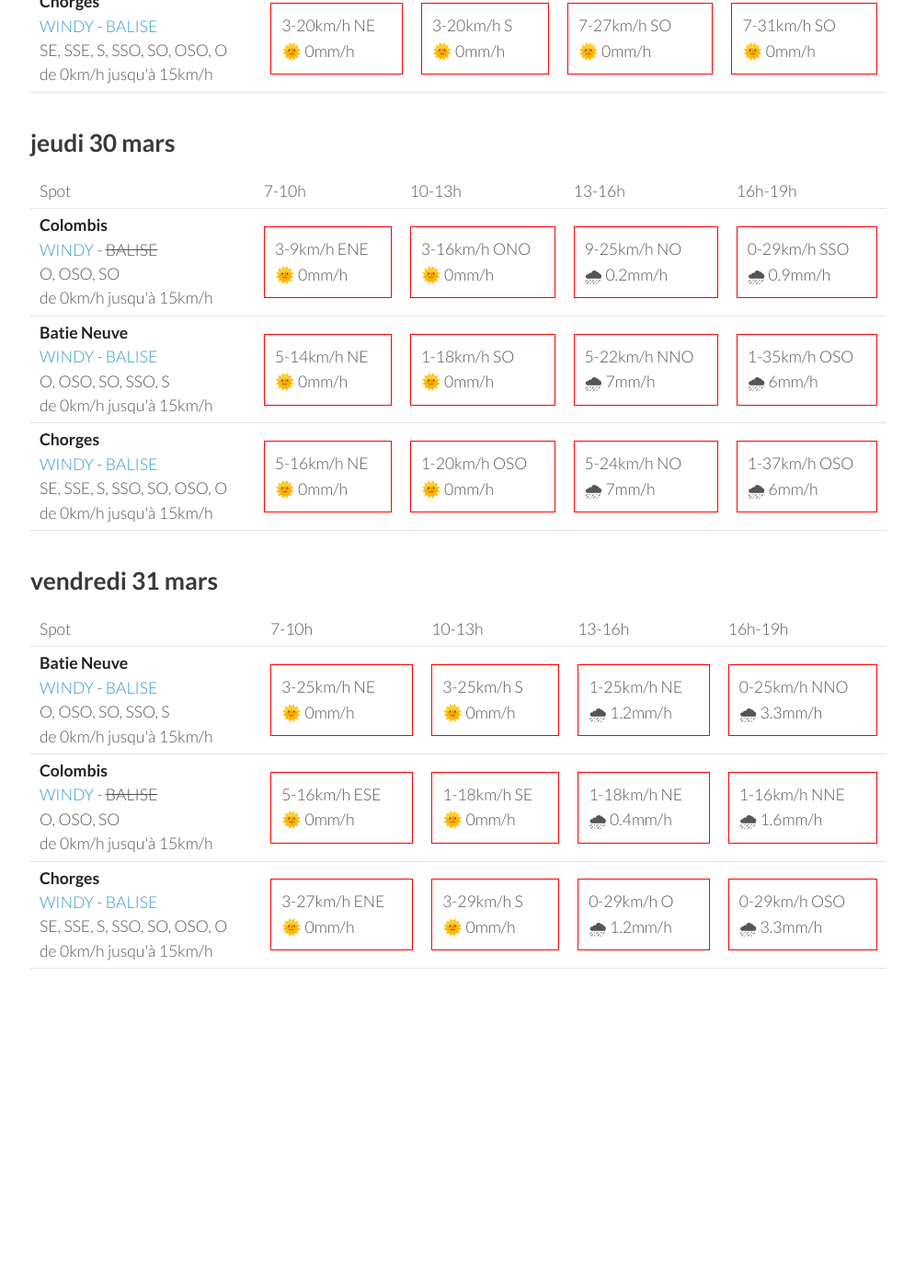
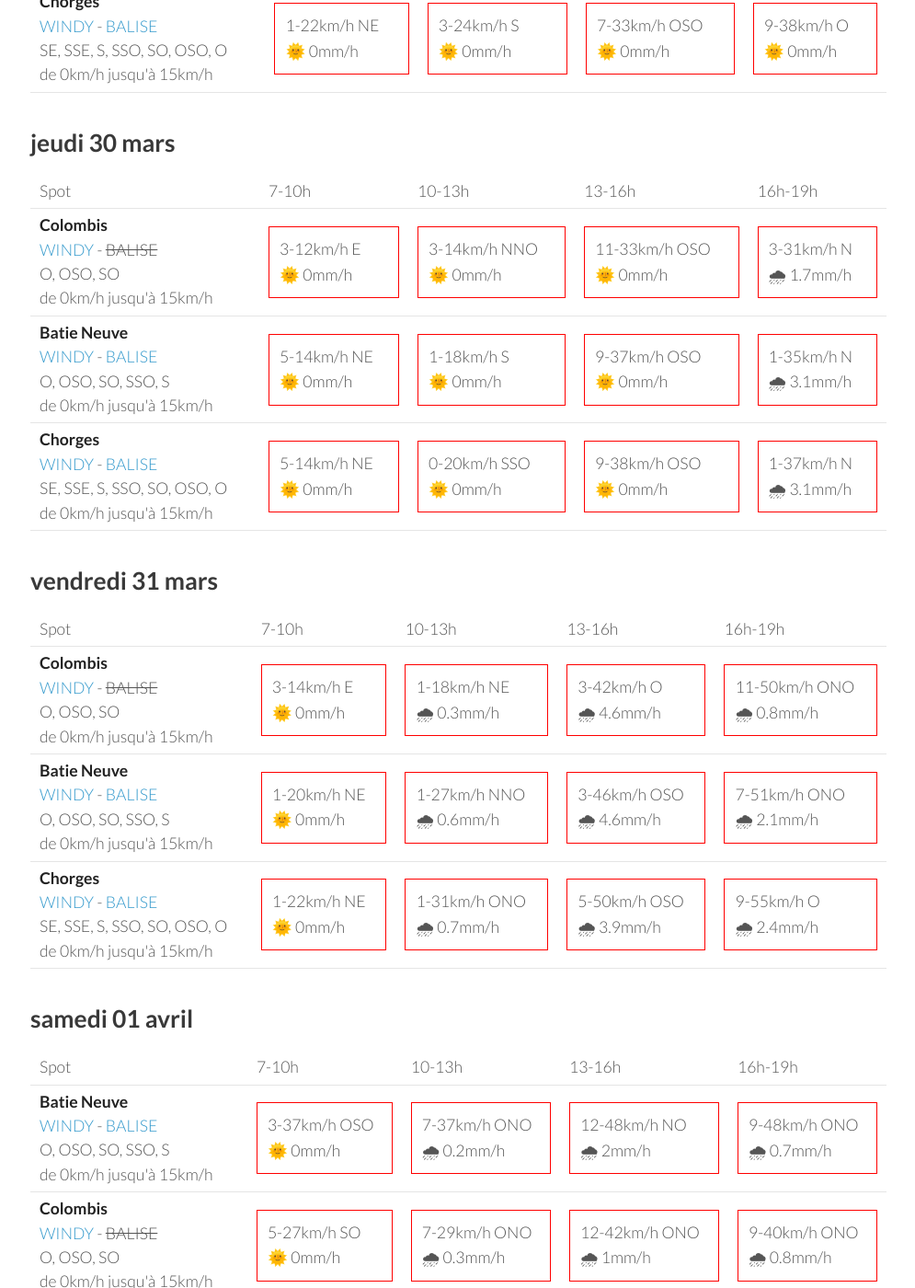
Before and after one commit to parapente-dans-le-nord/parapente-dans-le-nord.github.io, a Jekyll site: the page built from saint_andre.markdown, in a window 1280 px wide and 1400 px high, scrolled down 1568 px. Shown: the whole window at 92% size, without its empty margins (25-1020 px from the left). Built offline with Jekyll 4.4.1, drawn with Linux system fonts in a browser that asks for light colours; before the commit the page ends 2749 px from its top, so only the background shows below that; some of the changed text lies outside the part shown.

Commit message:
update index.markdown

```diff
--- a/saint_andre.markdown
+++ b/saint_andre.markdown
@@ -7,7 +7,7 @@ title:  "Tous les spots"
 {: .links}
 
 # Prevision Windy, modèle Arome
-page mise à jour le lundi 27 mars 06:35
+page mise à jour le lundi 27 mars 10:36
 
 ## lundi 27 mars
 
@@ -114,32 +114,32 @@ page mise à jour le lundi 27 mars 06:35
       <td>16h-19h</td>
     </tr>
 <tr>
-        <td><strong>Colombis</strong><br><a href="https://windy.com/44.494/6.216?44.559,6.262,10">WINDY</a> - <span class="no-balise"> BALISE </span><br> <span class="vent-favorable">O, OSO, SO</span><br><span class="force-vent">de 0km/h jusqu'à 15km/h</span> </td>
+        <td><strong>Batie Neuve</strong><br><a href="https://windy.com/44.584/6.236?44.559,6.262,10,m:eTtagly">WINDY</a> - <span class=""><a href="https://www.openwindmap.org/PP554">BALISE</a> </span><br> <span class="vent-favorable">O, OSO, SO, SSO, S</span><br><span class="force-vent">de 0km/h jusqu'à 15km/h</span> </td>
 
-            <td><div class="not-flyable"><p>5-12km/h E</p><p>🌞 0mm/h</p></div></td>
-            <td><div class="not-flyable"><p>1-14km/h SE</p><p>🌞 0mm/h</p></div></td>
-            <td><div class="not-flyable"><p>5-22km/h OSO</p><p>🌞 0mm/h</p></div></td>
-            <td><div class="not-flyable"><p>5-25km/h OSO</p><p>🌞 0mm/h</p></div></td>
+            <td><div class="not-flyable"><p>3-22km/h NE</p><p>🌞 0mm/h</p></div></td>
+            <td><div class="not-flyable"><p>3-24km/h S</p><p>🌞 0mm/h</p></div></td>
+            <td><div class="not-flyable"><p>7-31km/h OSO</p><p>🌞 0mm/h</p></div></td>
+            <td><div class="not-flyable"><p>7-37km/h O</p><p>🌞 0mm/h</p></div></td>
 
 
     </tr>
 <tr>
-        <td><strong>Batie Neuve</strong><br><a href="https://windy.com/44.584/6.236?44.559,6.262,10,m:eTtagly">WINDY</a> - <span class=""><a href="https://www.openwindmap.org/PP554">BALISE</a> </span><br> <span class="vent-favorable">O, OSO, SO, SSO, S</span><br><span class="force-vent">de 0km/h jusqu'à 15km/h</span> </td>
+        <td><strong>Colombis</strong><br><a href="https://windy.com/44.494/6.216?44.559,6.262,10">WINDY</a> - <span class="no-balise"> BALISE </span><br> <span class="vent-favorable">O, OSO, SO</span><br><span class="force-vent">de 0km/h jusqu'à 15km/h</span> </td>
 
-            <td><div class="not-flyable"><p>3-18km/h NE</p><p>🌞 0mm/h</p></div></td>
-            <td><div class="not-flyable"><p>3-20km/h S</p><p>🌞 0mm/h</p></div></td>
+            <td><div class="not-flyable"><p>5-16km/h E</p><p>🌞 0mm/h</p></div></td>
+            <td><div class="not-flyable"><p>3-16km/h SSE</p><p>🌞 0mm/h</p></div></td>
             <td><div class="not-flyable"><p>7-27km/h SO</p><p>🌞 0mm/h</p></div></td>
-            <td><div class="not-flyable"><p>7-29km/h SO</p><p>🌞 0mm/h</p></div></td>
+            <td><div class="not-flyable"><p>9-31km/h O</p><p>🌞 0mm/h</p></div></td>
 
 
     </tr>
 <tr>
         <td><strong>Chorges</strong><br><a href="https://windy.com/44.578/6.280?44.559,6.262,10">WINDY</a> - <span class=""><a href="https://www.openwindmap.org/PP554">BALISE</a> </span><br> <span class="vent-favorable">SE, SSE, S, SSO, SO, OSO, O</span><br><span class="force-vent">de 0km/h jusqu'à 15km/h</span> </td>
 
-            <td><div class="not-flyable"><p>3-20km/h NE</p><p>🌞 0mm/h</p></div></td>
-            <td><div class="not-flyable"><p>3-20km/h S</p><p>🌞 0mm/h</p></div></td>
-            <td><div class="not-flyable"><p>7-27km/h SO</p><p>🌞 0mm/h</p></div></td>
-            <td><div class="not-flyable"><p>7-31km/h SO</p><p>🌞 0mm/h</p></div></td>
+            <td><div class="not-flyable"><p>1-22km/h NE</p><p>🌞 0mm/h</p></div></td>
+            <td><div class="not-flyable"><p>3-24km/h S</p><p>🌞 0mm/h</p></div></td>
+            <td><div class="not-flyable"><p>7-33km/h OSO</p><p>🌞 0mm/h</p></div></td>
+            <td><div class="not-flyable"><p>9-38km/h O</p><p>🌞 0mm/h</p></div></td>
 
 
     </tr>
@@ -162,10 +162,10 @@ page mise à jour le lundi 27 mars 06:35
 <tr>
         <td><strong>Colombis</strong><br><a href="https://windy.com/44.494/6.216?44.559,6.262,10">WINDY</a> - <span class="no-balise"> BALISE </span><br> <span class="vent-favorable">O, OSO, SO</span><br><span class="force-vent">de 0km/h jusqu'à 15km/h</span> </td>
 
-            <td><div class="not-flyable"><p>3-9km/h ENE</p><p>🌞 0mm/h</p></div></td>
-            <td><div class="not-flyable"><p>3-16km/h ONO</p><p>🌞 0mm/h</p></div></td>
-            <td><div class="not-flyable"><p>9-25km/h NO</p><p>🌧 0.2mm/h</p></div></td>
-            <td><div class="not-flyable"><p>0-29km/h SSO</p><p>🌧 0.9mm/h</p></div></td>
+            <td><div class="not-flyable"><p>3-12km/h E</p><p>🌞 0mm/h</p></div></td>
+            <td><div class="not-flyable"><p>3-14km/h NNO</p><p>🌞 0mm/h</p></div></td>
+            <td><div class="not-flyable"><p>11-33km/h OSO</p><p>🌞 0mm/h</p></div></td>
+            <td><div class="not-flyable"><p>3-31km/h N</p><p>🌧 1.7mm/h</p></div></td>
 
 
     </tr>
@@ -173,19 +173,19 @@ page mise à jour le lundi 27 mars 06:35
         <td><strong>Batie Neuve</strong><br><a href="https://windy.com/44.584/6.236?44.559,6.262,10,m:eTtagly">WINDY</a> - <span class=""><a href="https://www.openwindmap.org/PP554">BALISE</a> </span><br> <span class="vent-favorable">O, OSO, SO, SSO, S</span><br><span class="force-vent">de 0km/h jusqu'à 15km/h</span> </td>
 
             <td><div class="not-flyable"><p>5-14km/h NE</p><p>🌞 0mm/h</p></div></td>
-            <td><div class="not-flyable"><p>1-18km/h SO</p><p>🌞 0mm/h</p></div></td>
-            <td><div class="not-flyable"><p>5-22km/h NNO</p><p>🌧 7mm/h</p></div></td>
-            <td><div class="not-flyable"><p>1-35km/h OSO</p><p>🌧 6mm/h</p></div></td>
+            <td><div class="not-flyable"><p>1-18km/h S</p><p>🌞 0mm/h</p></div></td>
+            <td><div class="not-flyable"><p>9-37km/h OSO</p><p>🌞 0mm/h</p></div></td>
+            <td><div class="not-flyable"><p>1-35km/h N</p><p>🌧 3.1mm/h</p></div></td>
 
 
     </tr>
 <tr>
         <td><strong>Chorges</strong><br><a href="https://windy.com/44.578/6.280?44.559,6.262,10">WINDY</a> - <span class=""><a href="https://www.openwindmap.org/PP554">BALISE</a> </span><br> <span class="vent-favorable">SE, SSE, S, SSO, SO, OSO, O</span><br><span class="force-vent">de 0km/h jusqu'à 15km/h</span> </td>
 
-            <td><div class="not-flyable"><p>5-16km/h NE</p><p>🌞 0mm/h</p></div></td>
-            <td><div class="not-flyable"><p>1-20km/h OSO</p><p>🌞 0mm/h</p></div></td>
-            <td><div class="not-flyable"><p>5-24km/h NO</p><p>🌧 7mm/h</p></div></td>
-            <td><div class="not-flyable"><p>1-37km/h OSO</p><p>🌧 6mm/h</p></div></td>
+            <td><div class="not-flyable"><p>5-14km/h NE</p><p>🌞 0mm/h</p></div></td>
+            <td><div class="not-flyable"><p>0-20km/h SSO</p><p>🌞 0mm/h</p></div></td>
+            <td><div class="not-flyable"><p>9-38km/h OSO</p><p>🌞 0mm/h</p></div></td>
+            <td><div class="not-flyable"><p>1-37km/h N</p><p>🌧 3.1mm/h</p></div></td>
 
 
     </tr>
@@ -206,32 +206,32 @@ page mise à jour le lundi 27 mars 06:35
       <td>16h-19h</td>
     </tr>
 <tr>
-        <td><strong>Batie Neuve</strong><br><a href="https://windy.com/44.584/6.236?44.559,6.262,10,m:eTtagly">WINDY</a> - <span class=""><a href="https://www.openwindmap.org/PP554">BALISE</a> </span><br> <span class="vent-favorable">O, OSO, SO, SSO, S</span><br><span class="force-vent">de 0km/h jusqu'à 15km/h</span> </td>
+        <td><strong>Colombis</strong><br><a href="https://windy.com/44.494/6.216?44.559,6.262,10">WINDY</a> - <span class="no-balise"> BALISE </span><br> <span class="vent-favorable">O, OSO, SO</span><br><span class="force-vent">de 0km/h jusqu'à 15km/h</span> </td>
 
-            <td><div class="not-flyable"><p>3-25km/h NE</p><p>🌞 0mm/h</p></div></td>
-            <td><div class="not-flyable"><p>3-25km/h S</p><p>🌞 0mm/h</p></div></td>
-            <td><div class="not-flyable"><p>1-25km/h NE</p><p>🌧 1.2mm/h</p></div></td>
-            <td><div class="not-flyable"><p>0-25km/h NNO</p><p>🌧 3.3mm/h</p></div></td>
+            <td><div class="not-flyable"><p>3-14km/h E</p><p>🌞 0mm/h</p></div></td>
+            <td><div class="not-flyable"><p>1-18km/h NE</p><p>🌧 0.3mm/h</p></div></td>
+            <td><div class="not-flyable"><p>3-42km/h O</p><p>🌧 4.6mm/h</p></div></td>
+            <td><div class="not-flyable"><p>11-50km/h ONO</p><p>🌧 0.8mm/h</p></div></td>
 
 
     </tr>
 <tr>
-        <td><strong>Colombis</strong><br><a href="https://windy.com/44.494/6.216?44.559,6.262,10">WINDY</a> - <span class="no-balise"> BALISE </span><br> <span class="vent-favorable">O, OSO, SO</span><br><span class="force-vent">de 0km/h jusqu'à 15km/h</span> </td>
+        <td><strong>Batie Neuve</strong><br><a href="https://windy.com/44.584/6.236?44.559,6.262,10,m:eTtagly">WINDY</a> - <span class=""><a href="https://www.openwindmap.org/PP554">BALISE</a> </span><br> <span class="vent-favorable">O, OSO, SO, SSO, S</span><br><span class="force-vent">de 0km/h jusqu'à 15km/h</span> </td>
 
-            <td><div class="not-flyable"><p>5-16km/h ESE</p><p>🌞 0mm/h</p></div></td>
-            <td><div class="not-flyable"><p>1-18km/h SE</p><p>🌞 0mm/h</p></div></td>
-            <td><div class="not-flyable"><p>1-18km/h NE</p><p>🌧 0.4mm/h</p></div></td>
-            <td><div class="not-flyable"><p>1-16km/h NNE</p><p>🌧 1.6mm/h</p></div></td>
+            <td><div class="not-flyable"><p>1-20km/h NE</p><p>🌞 0mm/h</p></div></td>
+            <td><div class="not-flyable"><p>1-27km/h NNO</p><p>🌧 0.6mm/h</p></div></td>
+            <td><div class="not-flyable"><p>3-46km/h OSO</p><p>🌧 4.6mm/h</p></div></td>
+            <td><div class="not-flyable"><p>7-51km/h ONO</p><p>🌧 2.1mm/h</p></div></td>
 
 
     </tr>
 <tr>
         <td><strong>Chorges</strong><br><a href="https://windy.com/44.578/6.280?44.559,6.262,10">WINDY</a> - <span class=""><a href="https://www.openwindmap.org/PP554">BALISE</a> </span><br> <span class="vent-favorable">SE, SSE, S, SSO, SO, OSO, O</span><br><span class="force-vent">de 0km/h jusqu'à 15km/h</span> </td>
 
-            <td><div class="not-flyable"><p>3-27km/h ENE</p><p>🌞 0mm/h</p></div></td>
-            <td><div class="not-flyable"><p>3-29km/h S</p><p>🌞 0mm/h</p></div></td>
-            <td><div class="not-flyable"><p>0-29km/h O</p><p>🌧 1.2mm/h</p></div></td>
-            <td><div class="not-flyable"><p>0-29km/h OSO</p><p>🌧 3.3mm/h</p></div></td>
+            <td><div class="not-flyable"><p>1-22km/h NE</p><p>🌞 0mm/h</p></div></td>
+            <td><div class="not-flyable"><p>1-31km/h ONO</p><p>🌧 0.7mm/h</p></div></td>
+            <td><div class="not-flyable"><p>5-50km/h OSO</p><p>🌧 3.9mm/h</p></div></td>
+            <td><div class="not-flyable"><p>9-55km/h O</p><p>🌧 2.4mm/h</p></div></td>
 
 
     </tr>
@@ -239,3 +239,49 @@ page mise à jour le lundi 27 mars 06:35
 </tbody>
 </table>
 {:/}
+## samedi 01 avril
+
+{::nomarkdown}
+<table>
+  <tbody>
+    <tr>
+      <td>Spot</td>
+      <td>7-10h</td>
+      <td>10-13h</td>
+      <td>13-16h</td>
+      <td>16h-19h</td>
+    </tr>
+<tr>
+        <td><strong>Batie Neuve</strong><br><a href="https://windy.com/44.584/6.236?44.559,6.262,10,m:eTtagly">WINDY</a> - <span class=""><a href="https://www.openwindmap.org/PP554">BALISE</a> </span><br> <span class="vent-favorable">O, OSO, SO, SSO, S</span><br><span class="force-vent">de 0km/h jusqu'à 15km/h</span> </td>
+
+            <td><div class="not-flyable"><p>3-37km/h OSO</p><p>🌞 0mm/h</p></div></td>
+            <td><div class="not-flyable"><p>7-37km/h ONO</p><p>🌧 0.2mm/h</p></div></td>
+            <td><div class="not-flyable"><p>12-48km/h NO</p><p>🌧 2mm/h</p></div></td>
+            <td><div class="not-flyable"><p>9-48km/h ONO</p><p>🌧 0.7mm/h</p></div></td>
+
+
+    </tr>
+<tr>
+        <td><strong>Colombis</strong><br><a href="https://windy.com/44.494/6.216?44.559,6.262,10">WINDY</a> - <span class="no-balise"> BALISE </span><br> <span class="vent-favorable">O, OSO, SO</span><br><span class="force-vent">de 0km/h jusqu'à 15km/h</span> </td>
+
+            <td><div class="not-flyable"><p>5-27km/h SO</p><p>🌞 0mm/h</p></div></td>
+            <td><div class="not-flyable"><p>7-29km/h ONO</p><p>🌧 0.3mm/h</p></div></td>
+            <td><div class="not-flyable"><p>12-42km/h ONO</p><p>🌧 1mm/h</p></div></td>
+            <td><div class="not-flyable"><p>9-40km/h ONO</p><p>🌧 0.8mm/h</p></div></td>
+
+
+    </tr>
+<tr>
+        <td><strong>Chorges</strong><br><a href="https://windy.com/44.578/6.280?44.559,6.262,10">WINDY</a> - <span class=""><a href="https://www.openwindmap.org/PP554">BALISE</a> </span><br> <span class="vent-favorable">SE, SSE, S, SSO, SO, OSO, O</span><br><span class="force-vent">de 0km/h jusqu'à 15km/h</span> </td>
+
+            <td><div class="not-flyable"><p>3-38km/h OSO</p><p>🌞 0mm/h</p></div></td>
+            <td><div class="not-flyable"><p>7-38km/h ONO</p><p>🌧 0.2mm/h</p></div></td>
+            <td><div class="not-flyable"><p>12-48km/h ONO</p><p>🌧 1mm/h</p></div></td>
+            <td><div class="not-flyable"><p>9-48km/h ONO</p><p>🌧 0.6mm/h</p></div></td>
+
+
+    </tr>
+
+</tbody>
+</table>
+{:/}
```
